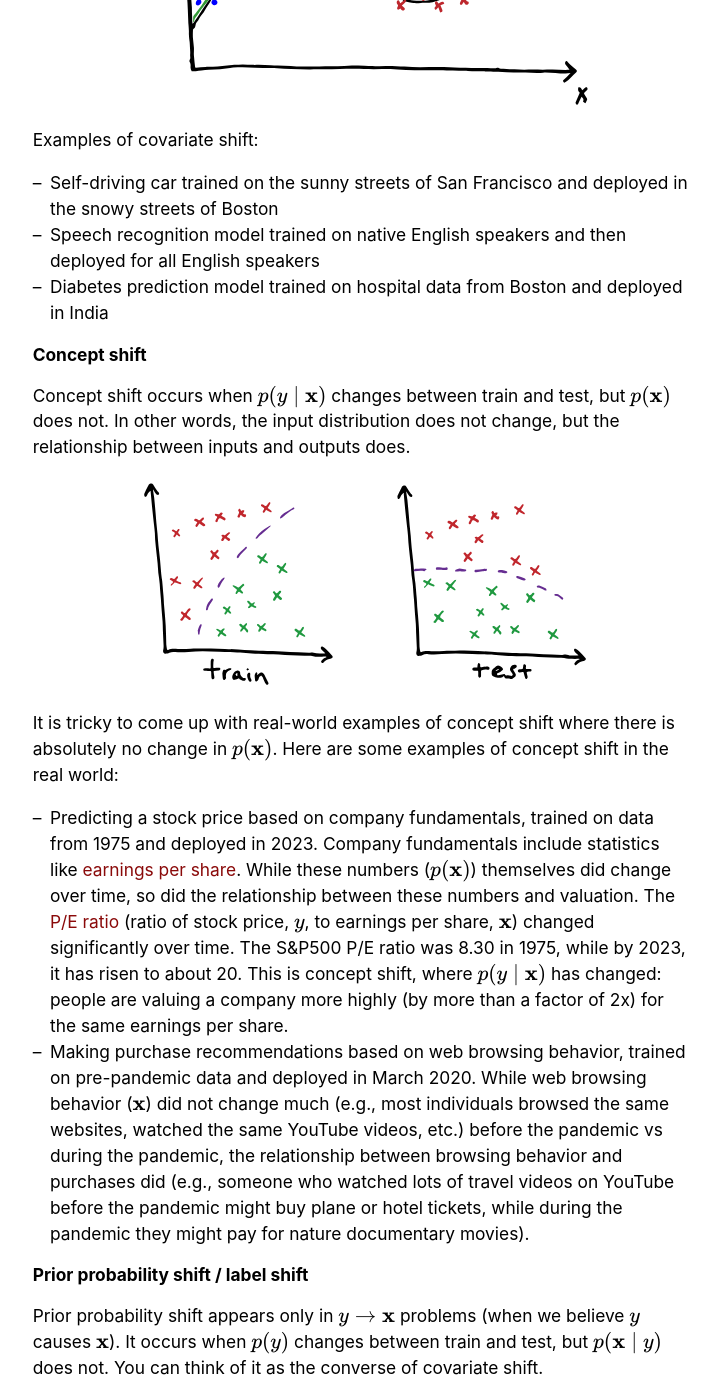
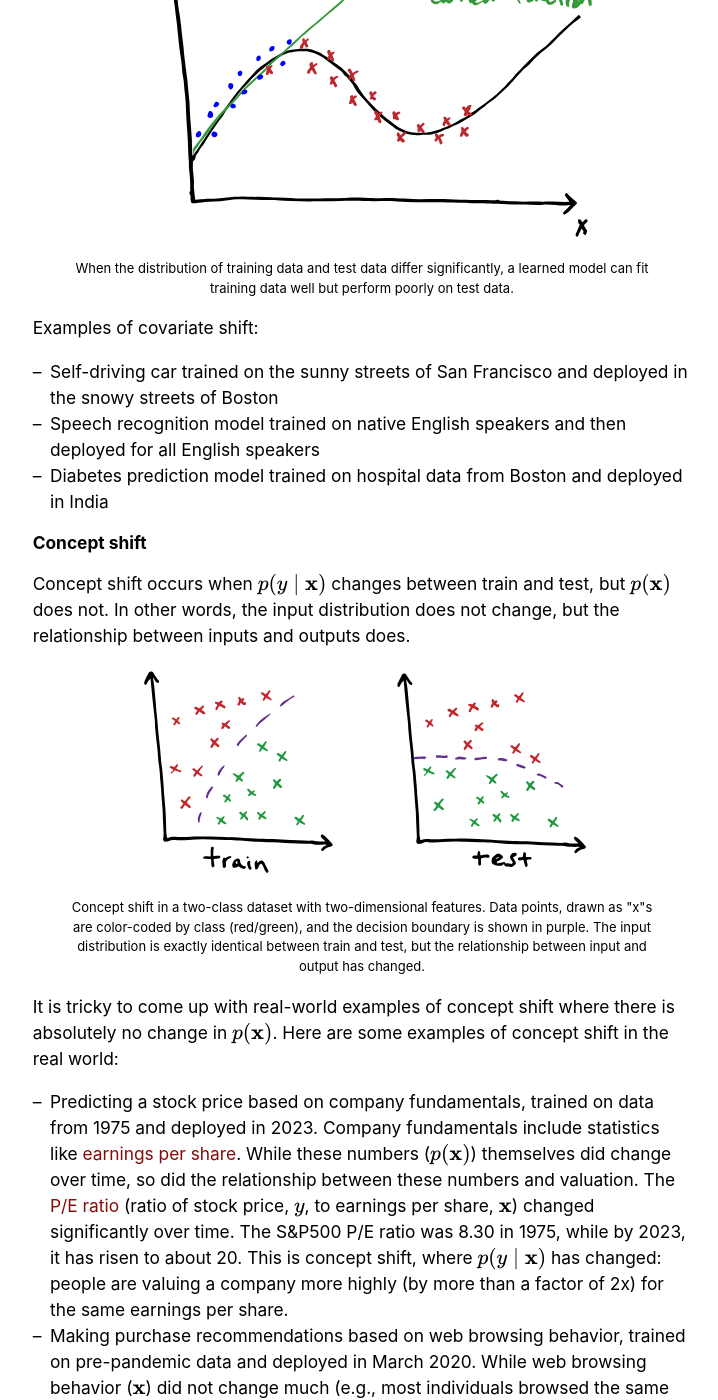
Before and after one commit to dcai-course/dcai-course, a Jekyll site: the page built from _lectures/imbalance-outliers-shift.md, in a window 1280 px wide and 1400 px high, scrolled down 6137 px. Shown: the whole window, without its empty margins (278-996 px from the left). Built offline with Jekyll 4.4.1, drawn with Linux system fonts in a browser that asks for light colours; some of the changed text lies outside the part shown.

Commit message:
Add figure captions

```diff
--- a/_lectures/imbalance-outliers-shift.md
+++ b/_lectures/imbalance-outliers-shift.md
@@ -70,6 +70,8 @@ These techniques can be combined. For example, the SMOTE authors note that the c
 
 {% include scaled_image.html alt="Outlier" src="/lectures/files/imbalance-outliers-shift/outlier.svg" width="350" %}
 
+<p class="small center">An example of an outlier. Two classes in two-dimensional feature space are shown, labeled as "+" and "-", and an outlier is circled in red.</p>
+
 Outliers are datapoints that differ significantly from other datapoints. Causes include errors in measurement (e.g., a damaged air quality sensor), bad data collection (e.g., missing fields in a tabular dataset), malicious inputs (e.g., [adversarial examples](https://arxiv.org/abs/1312.6199)), and rare events (statistical outliers, e.g., an albino animal in an image classification dataset).
 
 Outlier identification is of interest because outliers can cause issues during model training, at inference time, or when applying statistical techniques to a dataset. Outliers can harm model training, and certain machine learning models (e.g., vanilla SVM) can be particularly sensitive to outliers in the training set. A model, at deployment time, may not produce reasonable output if given outlier data as input (a form of [distribution shift](#distribution-shift)). If data has outliers, data analysis techniques might yield bad results.
@@ -116,6 +118,8 @@ You'll notice that many outlier detection techniques involve computing a score f
 
 {% include scaled_image.html alt="Distribution shift" src="/lectures/files/imbalance-outliers-shift/distribution-shift.svg" width="450" %}
 
+<p class="small center">An example of extreme distribution shift (in particular, covariate shift / data shift) in a hand-written digit classification task. A classifier is trained on Arabic numerals labeled 0&ndash;9, while it is evaluated on the Roman numerals 0&ndash;9. It is likely to have extremely poor performance.</p>
+
 Distribution shift is a challenging problem that occurs when the joint distribution of inputs and outputs differs between training and test stages, i.e., $$p_\mathrm{train}(\mathbf{x}, y) \neq p_\mathrm{test}(\mathbf{x}, y)$$. This issue is present, to varying degrees, in nearly every practical ML application, in part because it is hard to perfectly reproduce testing conditions at training time.
 
 ## Types of distribution shift
@@ -125,6 +129,8 @@ Distribution shift is a challenging problem that occurs when the joint distribut
 Covariate shift occurs when $$p(\mathbf{x})$$ changes between train and test, but $$p(y \mid \mathbf{x})$$ does not. In other words, the distribution of inputs changes between train and test, but the relationship between inputs and outputs does not change.
 
 {% include scaled_image.html alt="Covariate shift" src="/lectures/files/imbalance-outliers-shift/covariate-shift.svg" width="500" %}
+
+<p class="small center">When the distribution of training data and test data differ significantly, a learned model can fit training data well but perform poorly on test data.</p>
 
 Examples of covariate shift:
 
@@ -137,6 +143,8 @@ Examples of covariate shift:
 Concept shift occurs when $$p(y \mid \mathbf{x})$$ changes between train and test, but $$p(\mathbf{x})$$ does not. In other words, the input distribution does not change, but the relationship between inputs and outputs does.
 
 {% include scaled_image.html alt="Concept shift" src="/lectures/files/imbalance-outliers-shift/concept-shift.svg" width="500" %}
+
+<p class="small center">Concept shift in a two-class dataset with two-dimensional features. Data points, drawn as "x"s are color-coded by class (red/green), and the decision boundary is shown in purple. The input distribution is exactly identical between train and test, but the relationship between input and output has changed.</p>
 
 It is tricky to come up with real-world examples of concept shift where there is absolutely no change in $$p(\mathbf{x})$$. Here are some examples of concept shift in the real world:
 
--- a/static/css/main.css
+++ b/static/css/main.css
@@ -164,6 +164,7 @@ hr {
 
 .small {
   font-size: 0.75rem;
+  padding: 0 2rem;
 }
 
 .small p {
```
